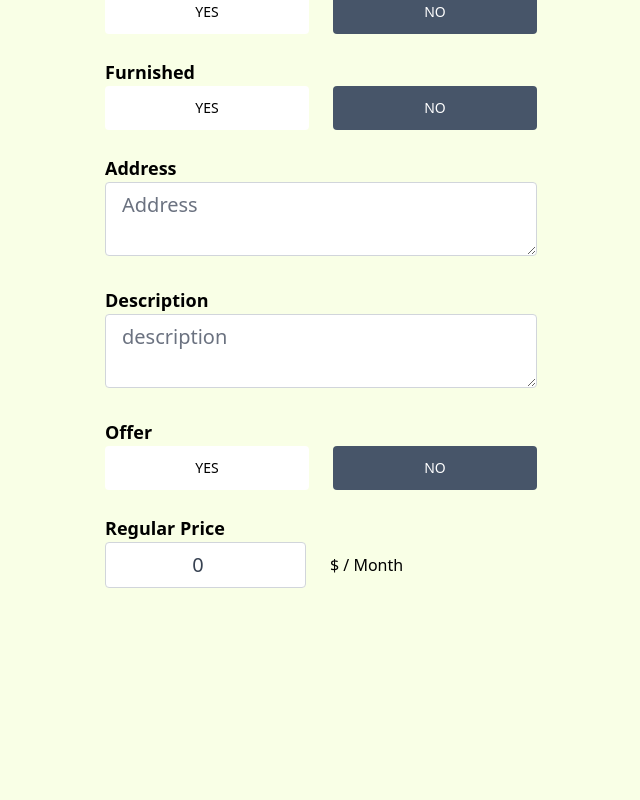
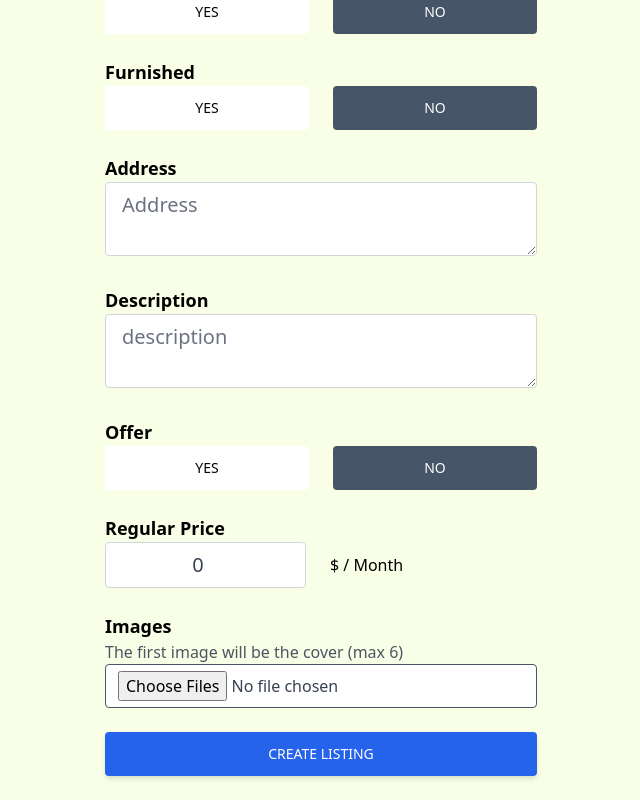
Before and after one commit to edmanfierthe/reactjs-website-clone, a React (Create React App) app in the folder realtor-clone/: page /create-listing in a window 1280 px wide. Shown: the part 462-1262 px from the top of the page, without its empty margins (319-959 px from the left). Before the commit the page ends 1074 px from the top, so only its background shows below. Built offline with nearby package versions, Linux system fonts and the light colour scheme; no server answers.

Commit message:
Part II create Listing finished

```diff
--- a/realtor-clone/src/pages/CreateListing.jsx
+++ b/realtor-clone/src/pages/CreateListing.jsx
@@ -13,8 +13,9 @@
         description: "",
         offer: false,
         regularPrice: 0,
+        discountPrice: 0,
     });
-    const {type, name, bedrooms, bathrooms, parking, furnished, address, description, offer, regularPrice} = formData;
+    const {type, name, bedrooms, bathrooms, parking, furnished, address, description, offer, regularPrice, discountPrice} = formData;
     function onChange(){}
   return (
     <main className="max-w-md px-2 mx-auto">
@@ -148,6 +149,37 @@
                     </div>
                 </div>
             </div>
+            {offer && (
+                <div className="flex items-center mb-6">
+                <div>
+                    <p className="text-lg font-semibold">Discounted Price</p>
+                    <div className="flex w-full justify=center items-center space-x-6">
+                        <input type="number" id="discountedPrice" value={discountPrice} onChange={onChange}
+                        min="50" max="40000000" required={offer} className="x-full px-4 py-2 text-xl text-gray-700 bg-white
+                        border border-gray-300 rounded transition duration-150 ease-in-out focus:text-gray-700
+                        focus:bg-white focus:border-slate-600 text-center"/>
+
+                        {type === "rent" && (
+                        <div>
+                            <p className="text-md w-full whitespace-nowrap">$ / Month</p>
+                        </div>
+                    )}
+                    </div>
+                </div>
+            </div>
+            )}
+            <div className="mb-6">
+                <p className="text-lg font-semibold">Images</p>
+                <p className="text-gray-600">The first image will be the cover (max 6)</p>
+                <input type="file" id="images" onChange={onChange} accept=".jpg, .png, .jpeg"
+                multiple required className="w-full px-3 py-1.5 text-gray-700 bg-white border
+                border-gray-600 rounded transition duration-150 ease-in-out
+                focus:bg-white focus:border-slate-600 "/>
+            </div>
+            <button type="submit" className="mb-6 w-full px-7 py-3 bg-blue-600 text-white
+            font-medium text-sm uppercase rounded shadow-md hover:bg-blue-700
+            hover:shadow-lg focus:bg-blue-700 focus:shadow-lg active:bg-blue-800
+            active:shadow-lg transition duration-150 ease-in-out">Create Listing</button>
         </form>
     </main>
   )
```
